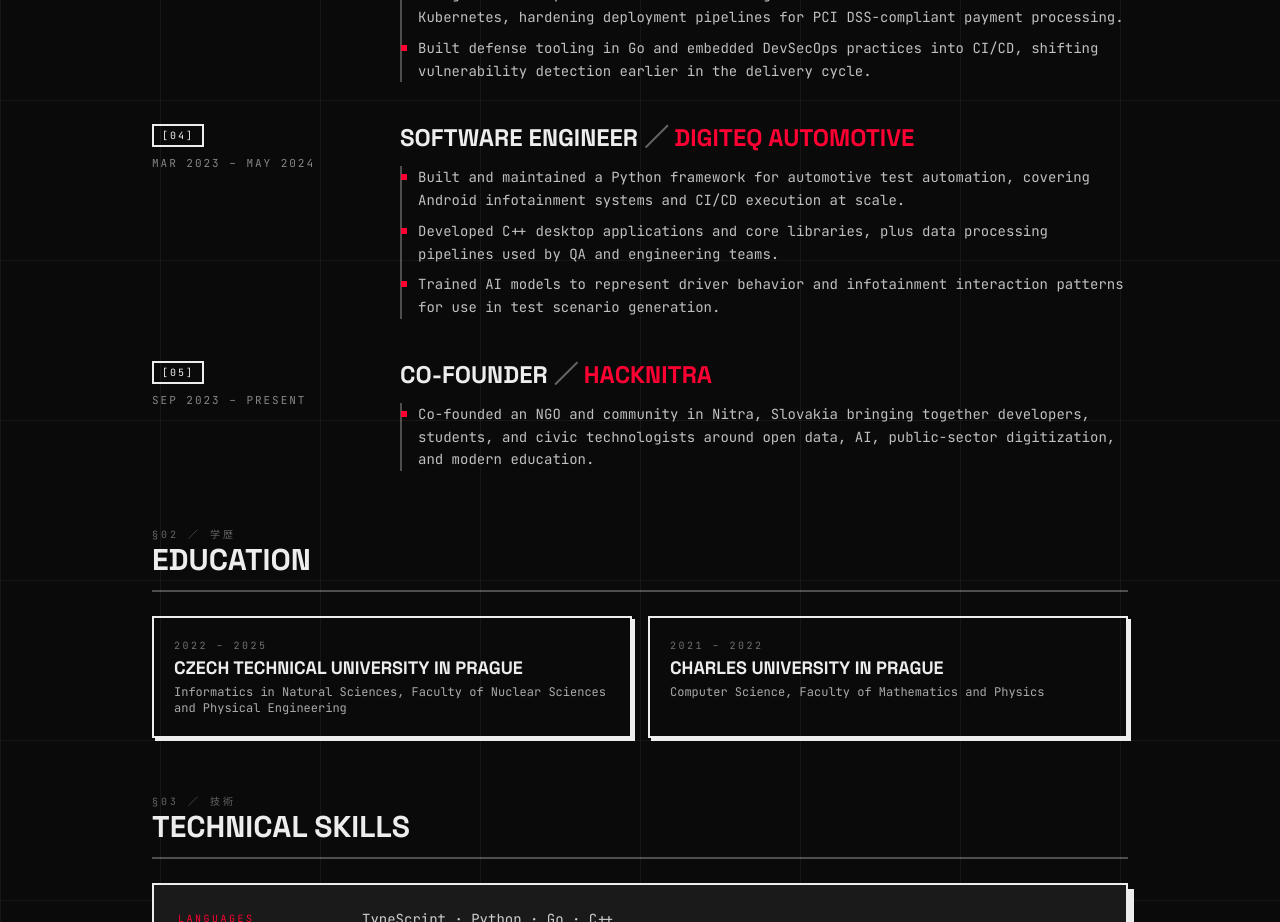
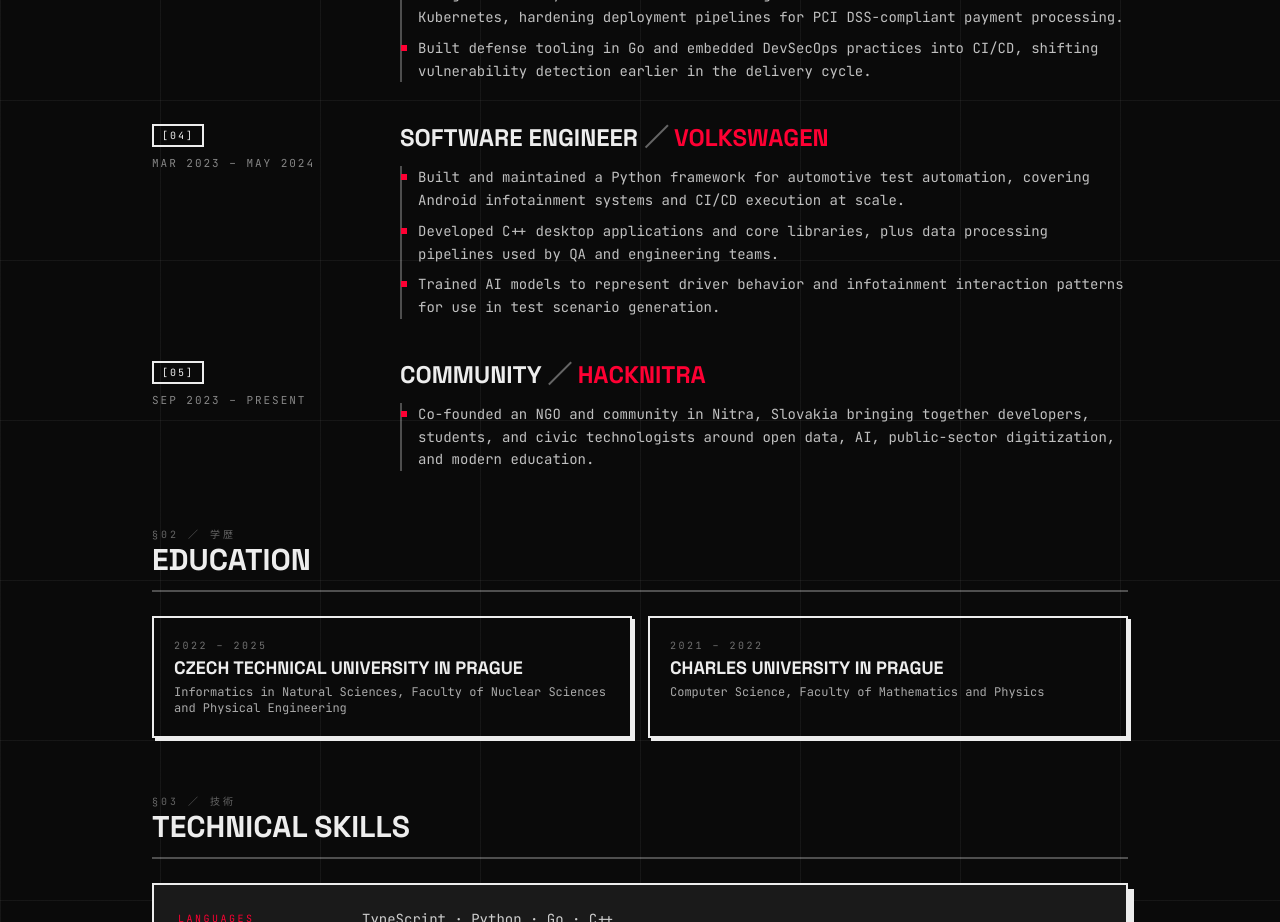
Before and after one commit to Yggdrasill501/yggdrasill501.dev, a Next.js app: page /cv in a window 1280 px wide. Shown: the part 1340-2262 px from the top of the page. Built offline with nearby package versions, Linux system fonts and the light colour scheme.

Commit message:
docs: update cv

```diff
--- a/app/cv/data.ts
+++ b/app/cv/data.ts
@@ -59,7 +59,7 @@
   },
   {
     title: "Software Engineer",
-    company: "Digiteq Automotive",
+    company: "Volkswagen",
     dates: "Mar 2023 – May 2024",
     bullets: [
       "Built and maintained a Python framework for automotive test automation, covering Android infotainment systems and CI/CD execution at scale.",
@@ -68,7 +68,7 @@
     ],
   },
   {
-    title: "Co-Founder",
+    title: "Community",
     company: "HackNitra",
     dates: "Sep 2023 – Present",
     bullets: [
```
